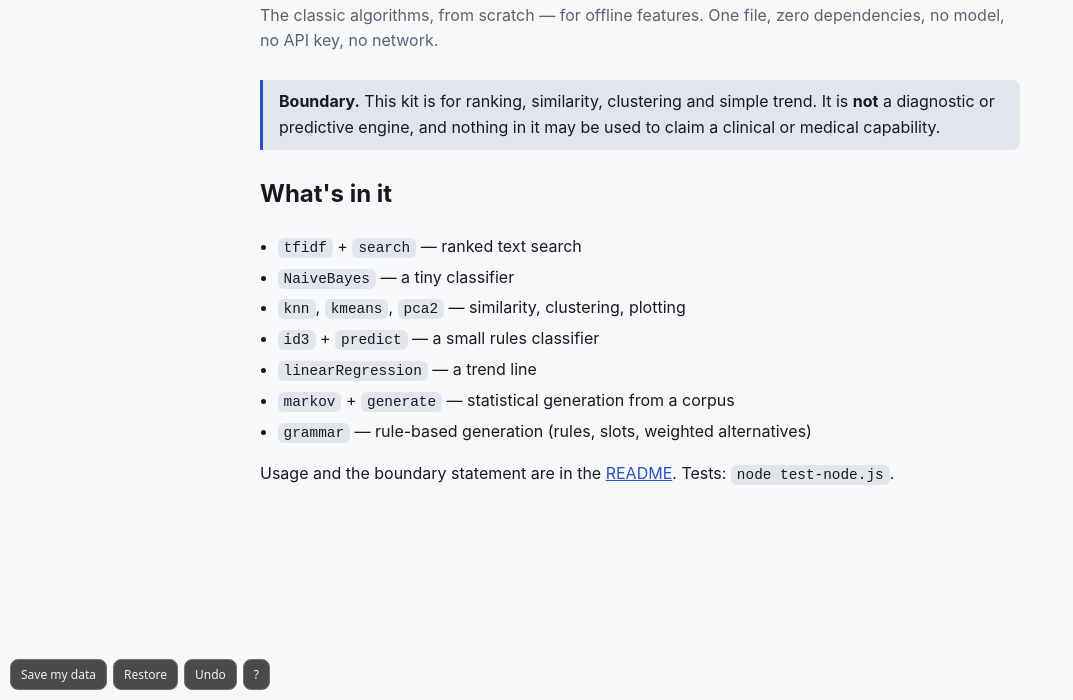
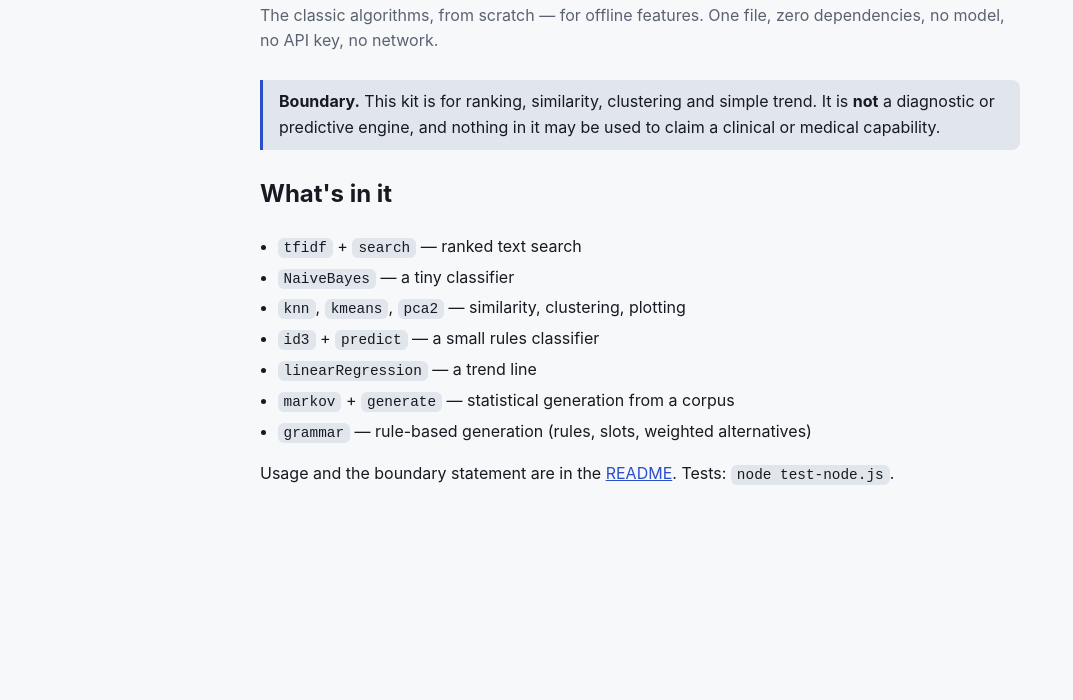
Before and after one commit to drsamonline/ml-kit, a plain HTML site: page index.html in a window 1280 px wide. Shown: the part 100-800 px from the top of the page, without its empty margins (0-1073 px from the left). Drawn offline with Linux system fonts and the light colour scheme.

Commit message:
fix(demo): remove the floating toolbar from the kit's landing page
index.html carried a "four things" block that pinned a Save my data /
Restore / Undo / ? toolbar to the bottom-left of the page, floating over
whatever was underneath it. Any app that copied the block got the same
toolbar on top of its own UI - that is how it reached
remedy-relationship-explorer, where it sat over the app's footer.

The toolbar goes; the four capabilities stay. __exportAll, __importAll,
__undo and the whole keyboard layer (/, ?, Esc, Ctrl-Z, and the ? overlay)
are untouched, so nothing is lost - only the buttons nobody asked for.

```diff
--- a/index.html
+++ b/index.html
@@ -104,24 +104,6 @@
     if (e.key === "/") { var s = document.querySelector('input[type="search"], input[placeholder*="search" i], input[id*="search" i], input[placeholder*="filter" i], input[type="text"]'); if (s) { e.preventDefault(); s.focus(); if (s.select) s.select(); say("Search - Esc to leave"); } return; }
     if (e.key === "?") { e.preventDefault(); overlay(); }
   });
-  /* --- the buttons --- */
-  function add() {
-    if (!document.body || document.getElementById("__tools")) return;
-    var wrap = document.createElement("div"); wrap.id = "__tools";
-    wrap.style.cssText = "position:fixed;left:10px;bottom:10px;z-index:9998;display:flex;gap:6px;flex-wrap:wrap;max-width:70vw";
-    [["Save my data", window.__exportAll, "Download everything this app has stored, as JSON"],
-     ["Restore", window.__importAll, "Load a JSON backup and restore it"],
-     ["Undo", window.__undo, "Undo the last change (Ctrl+Z)"],
-     ["?", overlay, "Keyboard shortcuts"]].forEach(function (b) {
-      var el = document.createElement("button");
-      el.textContent = b[0]; el.title = b[2];
-      el.style.cssText = "background:#111;color:#eee;border:1px solid #444;border-radius:8px;padding:6px 10px;font:12px system-ui;cursor:pointer;opacity:.75";
-      el.onmouseenter = function () { el.style.opacity = "1"; }; el.onmouseleave = function () { el.style.opacity = ".75"; };
-      el.onclick = b[1]; wrap.appendChild(el);
-    });
-    document.body.appendChild(wrap);
-  }
-  if (document.readyState === "loading") document.addEventListener("DOMContentLoaded", add); else add();
 })();
 </script>
 
```
